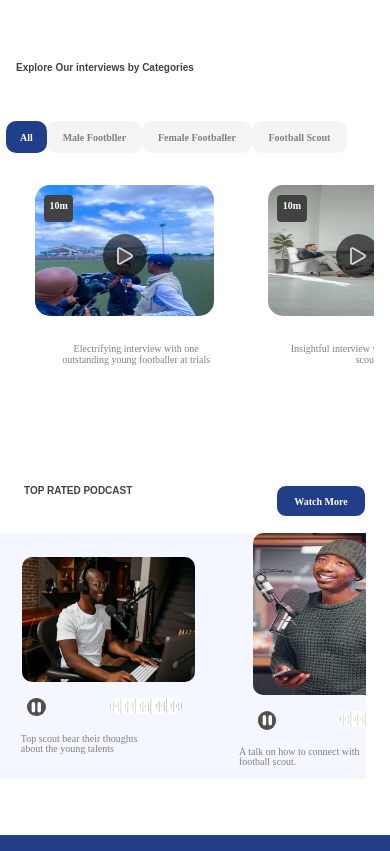
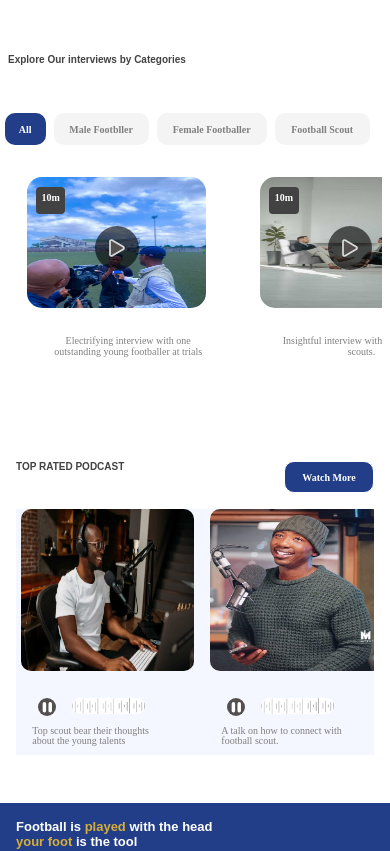
Before and after one commit to Neenoe/scouting-network, a React (Create React App) app: page /Blog in a window 390 px wide. Shown: the part 947-1798 px from the top of the page. Built offline with nearby package versions, Linux system fonts and the light colour scheme; a web font is replaced by a local one.

Commit message:
blog pages aligned

```diff
--- a/src/Components/Blog/Blog.jsx
+++ b/src/Components/Blog/Blog.jsx
@@ -239,15 +239,18 @@ function Blog() {
 
     {/* top-rated */}
 
-    <div className="toprated innerWidth paddings">
-    <div className="toprated-intro">
+    <div className="toprated">
+      <div className="toprated-container">
+      <div className="toprated-intro">
         <h2>  TOP RATED PODCAST</h2>
         <button>Watch More</button>
         </div>
+        <div className="toprated-details">
+        <div className="toprated1">
+          <div className="toprated1-img">
+          <img src={data[32].imag} alt="" />
+          </div>
 
-        <div className="toprated-details">
-        <div className="toprated1 paddings">
-        <img src={data[32].imag} alt="" />
         <div className="toprated-icon">
           <BsFillPauseFill className='pause'/>
           <img src={data[29].imag} alt="" />
@@ -255,7 +258,9 @@ function Blog() {
         <p>Top scout bear their thoughts <br /> about the young talents</p>
       </div>
       <div className="toprated1">
-        <img src={data[34].imag} alt="" />
+      <div className="toprated1-img">
+          <img src={data[34].imag} alt="" />
+          </div>
         <div className="toprated-icon">
           <BsFillPauseFill className='pause'/>
           <img src={data[29].imag} alt="" />
@@ -263,7 +268,9 @@ function Blog() {
         <p>A talk on how to connect with <br /> football scout.</p>
       </div>
       <div className="toprated1">
-        <img src={data[33].imag} alt="" />
+      <div className="toprated1-img">
+          <img src={data[33].imag} alt="" />
+          </div>
         <div className="toprated-icon">
           <BsFillPauseFill className='pause'/>
           <img src={data[29].imag} alt="" />
@@ -272,6 +279,10 @@ function Blog() {
       </div>
 
         </div>
+      </div>
+
+
+
 
     </div>
     {/* help */}
--- a/src/Components/Blog/blog.css
+++ b/src/Components/Blog/blog.css
@@ -272,7 +272,7 @@ cursor: pointer;
     flex-direction: column;
     max-width: 1236px;
     margin: auto;
-   padding: 1rem;
+   padding: 0.5rem;
 }
 .interview-details {
     display: flex;
@@ -299,6 +299,7 @@ line-height: normal;
 cursor: pointer;
 border: none;
 margin-bottom: 1rem;
+margin-left: 0.5rem;
 }
 .interviews-img {
     width: 375px;
@@ -446,11 +447,19 @@ font-style: normal;
 font-weight: 400;
 line-height: normal;
 }
-.podcast,
+
 .toprated {
+
+    width: 100%;
+
+}
+
+.toprated-container {
     display: flex;
     flex-direction: column;
-
+    max-width: 1236px;
+    margin: auto;
+    padding: 1rem;
 }
 .mostviewed-intro h2,
 .toprated-intro h2{
@@ -467,31 +476,29 @@ text-transform: capitalize;
     flex-direction: row;
     justify-content: space-between;
     background: #F4F7FF;
-    height: 674px;
+    height: 574px;
     overflow-x: scroll;
     -ms-overflow-style: none;
     scrollbar-width: none;
 
 }
 
+/* .toprated1-img {
+    width: 395px;
+    height: 325px;
+}
+
+.toprated1-img img {
+    width: 100%;
+    height: 100%;
+} */
 .toprated-details::-webkit-scrollbar {
     display: none;
 }
-.podcast1,
-.toprated1 {
-    display: flex;
-    flex-direction: column;
-    align-items: center;
-    height: 557px;
-    border-radius: 10px;
-    background: #FFF;
-    box-shadow: #D7AE37;
 
-}
 
-.podcast1 img,
 .toprated img {
-    width: 365px;
+    width: 375px;
     height: 325px;
     border-radius: 10px;
 }
@@ -504,11 +511,11 @@ text-transform: capitalize;
     margin-right: 2rem;
 }
 
-.podcast-icon img,
+
 .toprated-icon img {
     width: 202.025px;
     height: 45.143px;
-    margin-left: 4rem;
+    margin-left: 1rem;
 }
 
 .pause {
@@ -530,7 +537,9 @@ font-size: 20px;
 font-style: normal;
 font-weight: 400;
 line-height: 29px;
-margin-top: 1rem;
+margin-top: 1.5rem;
+padding-bottom: 1rem;
+text-align: left;
 }
 
 /*  */
@@ -646,7 +655,36 @@ border-radius: 50%;
     font-size: 12px;
 }
 
+
+
 /*  */
+
+/*  */
+
+.toprated1 {
+    display: flex;
+    flex-direction: column;
+    justify-content: center;
+    align-items: center;
+    border-radius: 10px 10px 0px 0px;
+background: #FFF;
+margin: 0 auto;
+width: 373px;
+height: 457px;
+  margin-bottom: 20px;
+  background-color: #fff;
+}
+.toprated1-img {
+    width: 373px;
+    height: 301px;
+    margin: auto;
+}
+
+.toprated1-img img {
+    width: 100%;
+    height: 100%;
+    margin: auto;
+}
 
 
 
@@ -1035,7 +1073,7 @@ height: 16.143px;
 }
 
 .toprated1 p {
-width: 200px;
+width: 150px;
 height: 23px;
 flex-shrink: 0;
 color: #817F7F;
@@ -1054,7 +1092,7 @@ align-items: left;
 .toprated1 {
     background: none;
     margin-left: 0.3rem;
-    margin-right: -1rem;
+
     display: flex;
     flex-direction: column;
     justify-content: start;
@@ -1063,24 +1101,12 @@ align-items: left;
 
 
 }
-.toprated-details {
-    margin-left: -2rem;
-    height: 246px;
-
-}
-#root > div > div > div.toprated.innerWidth.paddings > div.toprated-details > div:nth-child(2) > div {
-    display: flex;
-    flex-direction: row;
-    justify-content: space-evenly;
-    align-items: start;
+.toprated1-img {
+  width: fit-content;
+    height: 301px;
+    margin: auto;
 }
 
-#root > div > div > div.toprated.innerWidth.paddings > div.toprated-details > div:nth-child(1) > img {
-    margin-right: 1.5rem;
-}
-#root > div > div > div.toprated.innerWidth.paddings > div.toprated-details > div:nth-child(2) > div > svg {
-    margin-left: 1.5rem;
-}
 .interviews-media {
     display: flex;
     flex-wrap: nowrap; /* Prevent wrapping on smaller screens */
@@ -1221,8 +1247,18 @@ margin-bottom: 2rem;
     .interviews-title {
         margin-left: 1.2rem;
     }
-    .podcast1 {
-        margin-left: 1.5rem;
+
+
+    /* .toprated-details div {
+        margin-left: 1.2rem;
+        margin-right: 0.3rem;
+    } */
+
+    #root > div > div > div.toprated > div > div.toprated-details > div:nth-child(2) {
+        margin-left: 1rem;
+    }
+    #root > div > div > div.toprated > div > div.toprated-details > div:nth-child(3) {
+        margin-left: 1rem;
     }
 
 
```
